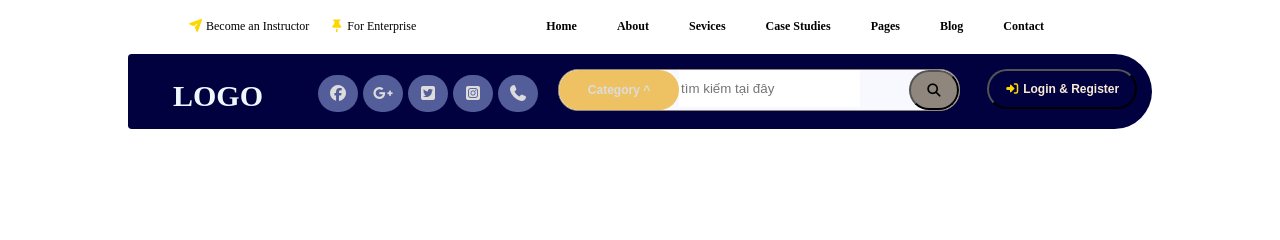
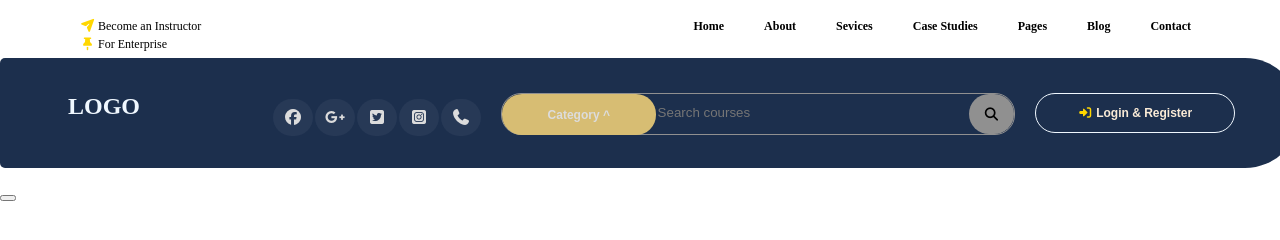
Before and after one commit to phanvantri09/psd_thuctap_lab1, a plain HTML site: page index.html in a window 1280 px wide. Drawn offline with Linux system fonts and the light colour scheme.

Commit message:
update file index.html , header.css ,task  header dơne

```diff
--- a/css/header.css
+++ b/css/header.css
@@ -1,14 +1,17 @@
 .container{
-    width: 1024px;
+    width: 1300px;
     margin: 0 auto;
 }
 /* phần hàng đàu */
 .row_top{
     float: left;
-    padding-bottom: 20px;
+    width:100%;
+    height:58px;
 }
 /* cột trái */
 .col_left{
+    width: 320px;
+    height:16px;
     float: left;
 }
 .col_left ul{
@@ -17,7 +20,7 @@
 .col_left ul li{
     float: left;
     text-align : center;
-    margin-left: 20px;
+    margin-left: 40px;
 }
 .col_left ul li a{
     text-decoration: none;
@@ -29,7 +32,8 @@
 }
 /* cột phải */
 .col_right{
-    padding-left: 50px;
+    width: 686.58px;
+    height:15px;
     float: right;
 }
 .col_right ul{
@@ -48,43 +52,52 @@
 /* phần hàng thứ 2  */
 .row_bottom{
     clear: both;
-    margin-left: 30px 30px 0px 0px;
-    padding: 15px;
-    height: 45px;
-    background-color:rgb(1, 1, 63);
+    width: 100%;
+    height: 110px;
+    margin:0 auto;
+    text-align:center;
+    background-color:#1c2f4d;
     border-top-left-radius:5px;
     border-bottom-left-radius:5px;
-    border-top-right-radius:50px;
-    border-bottom-right-radius:50px;
+    border-top-right-radius: 55px;
+    border-bottom-right-radius: 55px;
+}
+.col_icon, .col_form , .col_logo, .btn_login{
+    margin-top:35px;
 }
 /* cột logo */
 .col_logo{
+    height: 100%;
+    width:78px;
     float: left;
-    margin: 10px 10px 10px 30px;
+    margin-left:65px;
 }
-.logo_page b{
-    text-align: center;
-    font-size: 30px;
+.logo_page{
+    height:100%;
+    width:100%;
+    font-size: 24px;
     color:aliceblue;
+    margin: 0 auto;
 }
 /* cột icon */
 .col_icon{
-    float: left;
+    margin-right: 20px;
+
+    float: right;
+    height:40px;
 }
 .col_icon ul{
     list-style-type: none;
 }
 .col_icon ul li{
     float: left;
-    margin-left: 5px
+    margin-left: 2px;
 }
 .col_icon ul li a{
-    background-color: rgb(83, 93, 153);
-    margin: auto;
-    width:40px;
-    height : 40px;
+    background-color: #273956;
+    height : 100%;
+    padding: 10px;
     border-radius: 20px;
-    padding: 10px;
 }
 .col_icon ul li a i{
     color:gainsboro;
@@ -92,11 +105,11 @@
 
 /* form tìm kiếm */
 .col_form{
-    border: 1.5px solid rgb(143, 135, 125);
-    float:left;
-    width:400px;
+    margin-right: 20px;
+    border: 1.5px solid #909090;
+    float:right;
+    width:512px;
     height : 40px;
-    margin-left: 20px;
     background-color:rgb(248, 248, 255);
     border-radius: 20px;
 }
@@ -106,9 +119,9 @@
     font-size: 12px;
     float:left;
 
-    background-color:rgb(238, 194, 98);
+    background-color:#d7bd73;
     margin:auto;
-    height:40px;
+    height:41px;
     width:30%;
     border:0px;
     border-radius: 20px;
@@ -119,31 +132,43 @@
     float:left;
     height:35px;
     border:none;
+    color:rgb(255, 255, 255);
+    background-color:#1c2f4d;
 }
 /* icon kính lúp tìm kiếm */
 .icon_search{
-    background-color:rgb(143, 135, 125);
+    background-color:#909090;
+    border:none;
+
     float: right;
-    width:50px;
+
+    width:45px;
     height:40px;
     padding: 10px;
+
     border-radius: 20px;
 }
 .form_search{
     text-align:center;
     margin: 0 auto;
+
+}
+.col_form{
+    background-color:#1c2f4d;
 }
 /* nút đăng nhập đăng ký */
 .btn_login{
-    text-align:center;
+  text-align:center;
   float:right;
   height:40px;
   border-radius: 20px;
   padding: 10px;
-  width:150px;
-  background-color:rgb(1, 1, 63);
+  width:200px;
+  background-color:#1c2f4d;
   font-size:12px;
   color:antiquewhite;
+  border: 1px solid aliceblue;
+  margin-right:65px;
 
 }
 .btn_login i {
--- a/index.html
+++ b/index.html
@@ -43,9 +43,21 @@
                 </section>
             </div>
             <div class="row_bottom">
+                <div class="container_row_bottom">
                     <div class="col_logo">
                         <div class="logo_page">
                             <b>LOGO</b>
+                        </div>
+                    </div>
+                    <button class="btn_login"><i class="fas fa-sign-in-alt"></i> <b>Login & Register</b></button>
+
+                    <div class="col_form">
+                        <div class="form_search">
+                            <form action="">
+                                <button class="btn_category"><b>Category ^</b></button>
+                                <input class="main_text" type="text" placeholder="Search courses">
+                                <button class="icon_search"><i class="fas fa-search"></i></button>
+                            </form>
                         </div>
                     </div>
                     <div class="col_icon">
@@ -57,19 +69,22 @@
                             <li><a href=""><i class="fas fa-phone"></i></a></li>
                         </ul>
                     </div>
-                <div class="col_form">
-                    <div class="form_search">
-                        <form action="" class="form_search">
-                            <button class="btn_category"><b>Category ^</b></button>
-                            <input class="main_text" type="text" placeholder="tìm kiếm tại đây">
-                            <button class="icon_search"><i class="fas fa-search"></i></button>
-                        </form>
                 </div>
-                </div>
-                <button class="btn_login"><i class="fas fa-sign-in-alt"></i> <b>Login & Register</b></button>
+
             </div>
         </div>
     </header>
+    <section class="section1">
+        <div class="row1_section1">
+            <div class="col1_section1">
+                <p class="text1_section1"></p>
+                <p class="text2_section1"></p>
+                <p class="text3_section1"></p>
+                <button class="btn_section1"></button>
+            </div>
+        </div>
+        <div class="row2_section1"></div>
+    </section>
 
 </body>
 </html>
```
Lines whose indentation alone changed are shown as unchanged.
